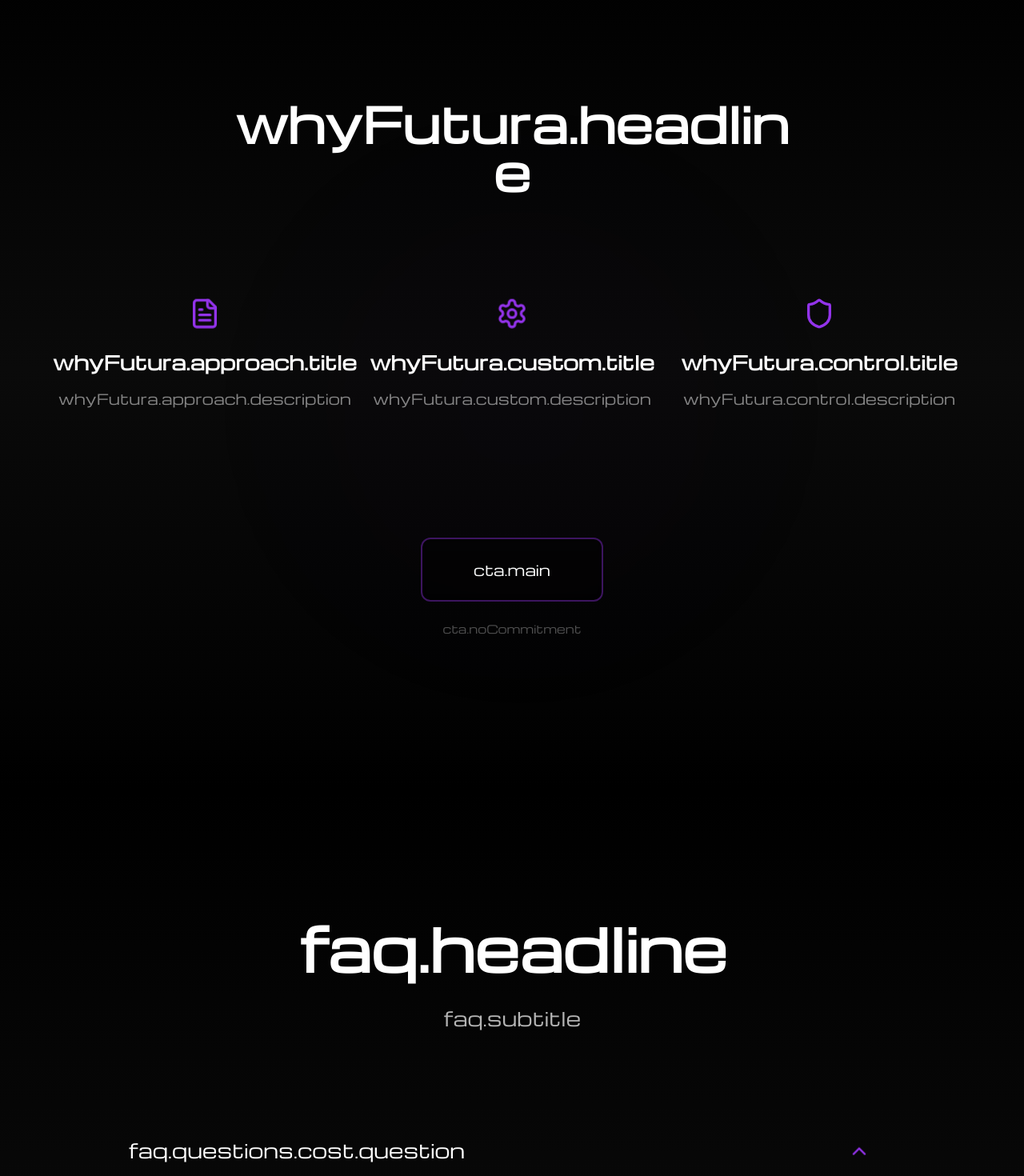
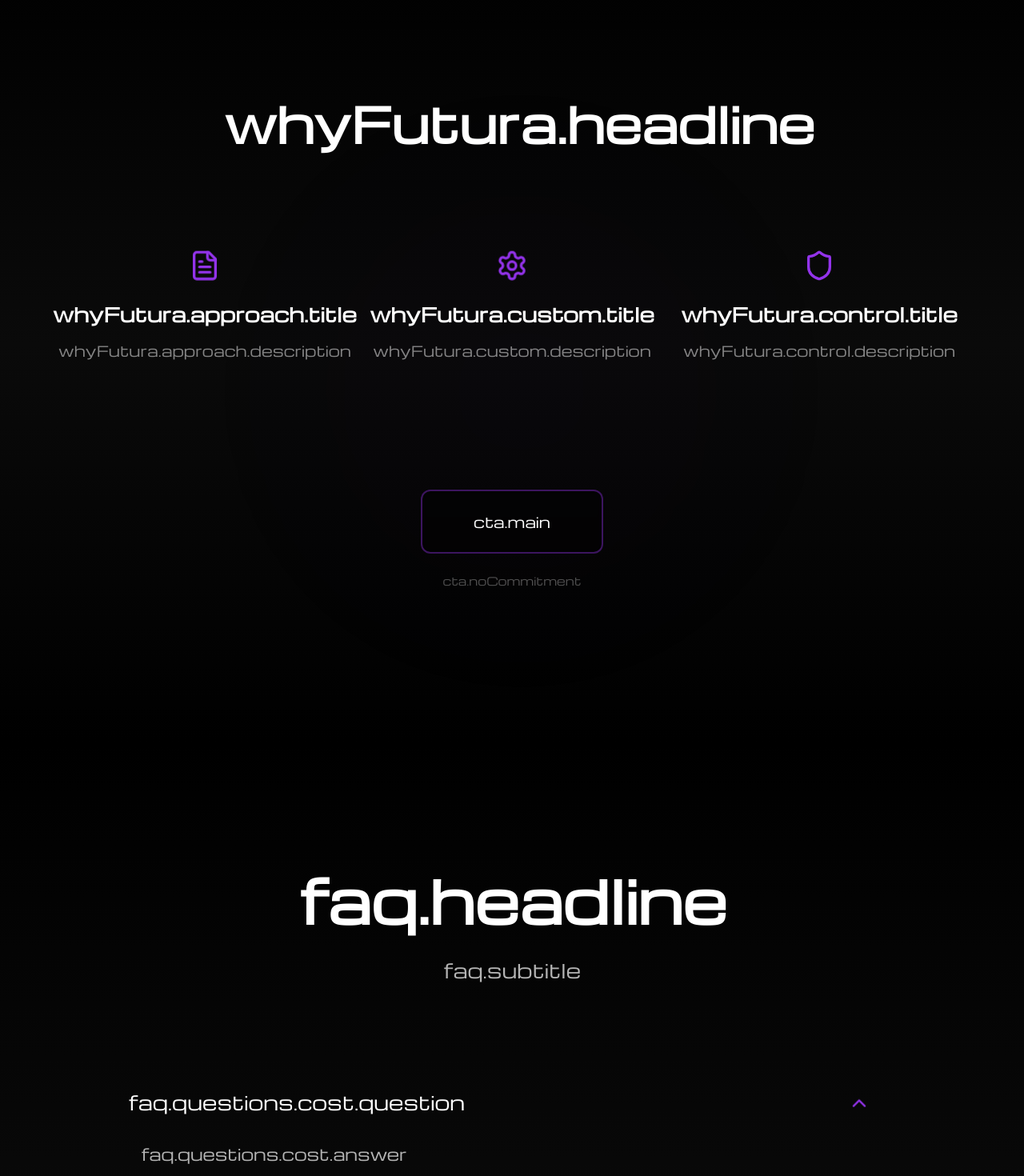
Before and after one commit to clippyt03/futura, a React (Vite) app: page / in a window 1280 px wide. Shown: the part 4800-6270 px from the top of the page at 80% size. Built offline with nearby package versions, Linux system fonts and the light colour scheme; the HTML template or start-up script is replaced by a standard one.

Commit message:
Updated WhyFutura.tsx

```diff
--- a/src/components/FAQ.tsx
+++ b/src/components/FAQ.tsx
@@ -118,13 +118,13 @@ export default function FAQ() {
 
       <div className="max-w-5xl mx-auto px-6 sm:px-8 relative z-10">
         <motion.div
-          className="text-center mb-20 md:mb-24 px-4"
+          className="text-center mb-20 md:mb-24 px-6"
           initial={{ opacity: 0, y: 30 }}
           whileInView={{ opacity: 1, y: 0 }}
           viewport={{ once: true }}
           transition={{ duration: 0.8 }}
         >
-          <h2 className="font-michroma text-3xl sm:text-4xl md:text-7xl font-bold text-white mb-8 leading-tight" style={{ wordWrap: 'break-word' }}>
+          <h2 className="font-michroma text-2xl sm:text-3xl md:text-7xl font-bold text-white mb-8 leading-tight" style={{ hyphens: 'none', wordBreak: 'keep-all', overflowWrap: 'normal' }}>
             {t('faq.headline')}
           </h2>
           <p className="text-lg md:text-2xl text-white/70 leading-relaxed max-w-3xl mx-auto" style={{ lineHeight: 1.7 }}>
--- a/src/components/WhyFutura.tsx
+++ b/src/components/WhyFutura.tsx
@@ -73,8 +73,8 @@ const WhyFutura = () => {
         <div className="max-w-6xl mx-auto px-6 sm:px-8 relative z-10">
           {/* Header */}
           <SectionTransition delay={0.2}>
-            <div className="text-center max-w-3xl mx-auto mb-24 md:mb-32 px-4">
-              <h2 className="font-michroma text-3xl md:text-5xl lg:text-6xl font-bold mb-8 leading-tight" style={{ color: '#ffffff', wordWrap: 'break-word' }}>
+            <div className="text-center max-w-3xl mx-auto mb-24 md:mb-32 px-6">
+              <h2 className="font-michroma text-2xl sm:text-3xl md:text-5xl lg:text-6xl font-bold mb-8 leading-tight" style={{ color: '#ffffff', hyphens: 'none', wordBreak: 'keep-all', overflowWrap: 'normal' }}>
                 {t('whyFutura.headline')}
               </h2>
             </div>
@@ -91,14 +91,15 @@ const WhyFutura = () => {
             {benefits.map((benefit, index) => (
               <motion.div
                 key={index}
-                className="group flex flex-col items-center text-center w-full max-w-sm mx-auto"
+                className="group flex flex-col items-center justify-center text-center w-full max-w-sm mx-auto"
                 variants={cardVariants}
               >
                 {/* Icon */}
-                <div className="flex justify-center items-center mb-6">
+                <div className="flex justify-center items-center w-full mb-6">
                   <benefit.icon
                     size={40}
-                    className="text-purple-500 group-hover:text-purple-400 transition-colors duration-300"
+                    className="text-purple-500 group-hover:text-purple-400 transition-colors duration-300 mx-auto"
+                    style={{ display: 'block' }}
                   />
                 </div>
 
```
